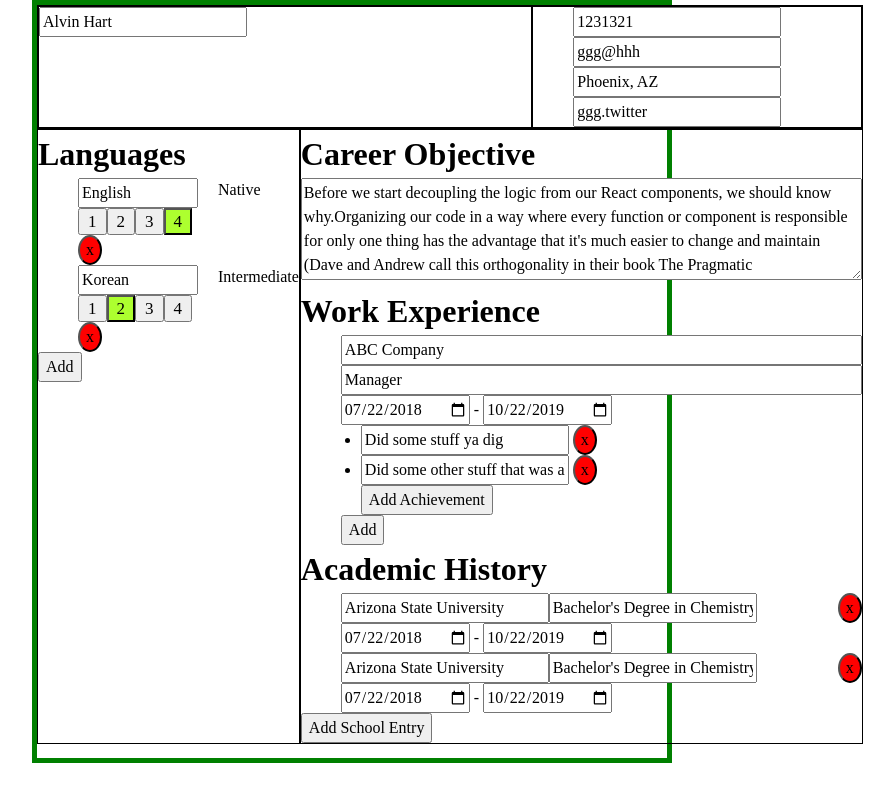
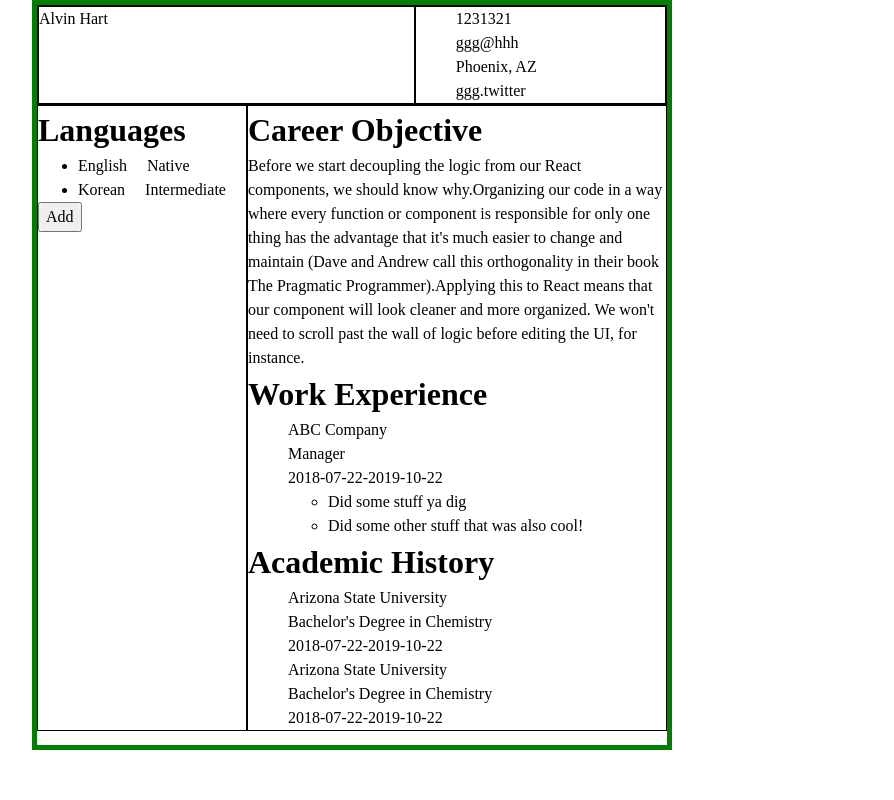
Before and after one commit to greenzombie123/cv-application, a React (Vite) app: page / in a window 1280 px wide. Shown: the whole page, without its empty margins (288-1182 px from the left). Built offline with nearby package versions, Linux system fonts and the light colour scheme.

Commit message:
Implement hasSubmit functionality in languageList

```diff
--- a/src/components/SideInfoSection/Language/LanguageEntry.jsx
+++ b/src/components/SideInfoSection/Language/LanguageEntry.jsx
@@ -1,15 +1,31 @@
 import LevelButtons from "./LevelButtons";
+import { useContext } from "react";
+import { useHasSubmit } from "../../../hasSubmitContext";
 
 function LanguageEntry({ language, level, onClick, onChange, children}) {
+  const { HasSubmitContext } = useHasSubmit();
+  const hasSubmit = useContext(HasSubmitContext);
+
+  if(hasSubmit){
+    return (
+      <li className="languageEntry">
+      <div className="languageEntry_top">
+        <p>{language}</p>
+        <p>{level}</p>
+      </div>
+    </li>
+    )
+  }
+
   return (
-    <div className="languageEntry">
+    <li className="languageEntry">
       <div className="languageEntry_top">
         <input type="text" value={language} onChange={onChange}/>
         <p>{level}</p>
       </div>
       <LevelButtons onClick={onClick} currentLevel={level}/>
       {children}
-    </div>
+    </li>
   );
 }
 
--- a/src/components/SideInfoSection/Language/LanguageList.css
+++ b/src/components/SideInfoSection/Language/LanguageList.css
@@ -2,6 +2,13 @@
 }
 
 .languageEntry {
+  position: relative;
+}
+
+.languageEntry .deleteButton{
+  position: absolute;
+  top: 0;
+  left: -35px;
 }
 
 .languageEntry_top {
--- a/src/components/SideInfoSection/Language/LanguageList.jsx
+++ b/src/components/SideInfoSection/Language/LanguageList.jsx
@@ -2,9 +2,13 @@ import { useState } from "react";
 import { languageData } from "../../../langaugedata";
 import LanguageEntry from "./LanguageEntry";
 import "./LanguageList.css";
+import { useContext } from "react";
+import { useHasSubmit } from "../../../hasSubmitContext";
 
 function LanguageList() {
   const [languageList, setLanguageList] = useState(languageData);
+  const { HasSubmitContext } = useHasSubmit();
+  const hasSubmit = useContext(HasSubmitContext);
 
   function onLanguageListChange(id, propName) {
     const listCopy = [...languageList];
@@ -66,7 +70,7 @@ function LanguageList() {
           </LanguageEntry>
         ))}
       </ul>
-      <button className="addButton" onClick={addNewLanguageEntry}>Add</button>
+      {hasSubmit && <button className="addButton" onClick={addNewLanguageEntry}>Add</button>}
     </>
   );
 }
--- a/src/hasSubmitContext.js
+++ b/src/hasSubmitContext.js
@@ -2,7 +2,7 @@ import { createContext } from "react";
 import { useState } from "react";
 
 export const useHasSubmit = () => {
-  const [hasSubmit, setHasSubmit] = useState(false);
+  const [hasSubmit, setHasSubmit] = useState(true);
 
   const HasSubmitContext = createContext(hasSubmit);
 
```
